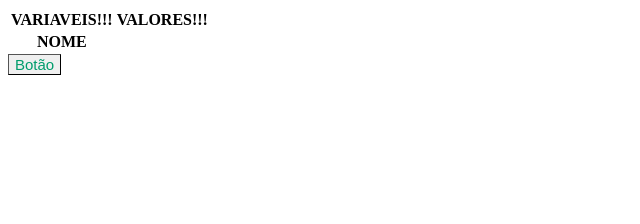
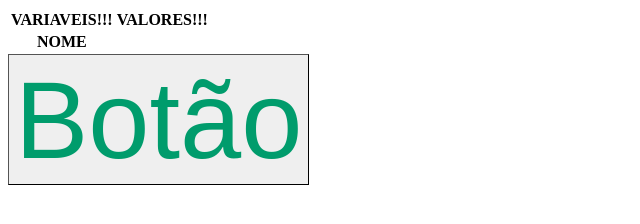
Before and after one commit to Noobs0nes/Ficha-DND5E, a plain HTML site: page index.html in a window 1280 px wide. Shown: the whole page, without its empty margins (0-640 px from the left). Drawn offline with Linux system fonts and the light colour scheme.

Commit message:
Update main.css

```diff
--- a/main.css
+++ b/main.css
@@ -1,5 +1,5 @@
 button {
-  font-size: 15px;
+  font-size: 110px;
   color:rgb(0,156,108);
   font-weight:2px;
   border-width: 1px;
```
